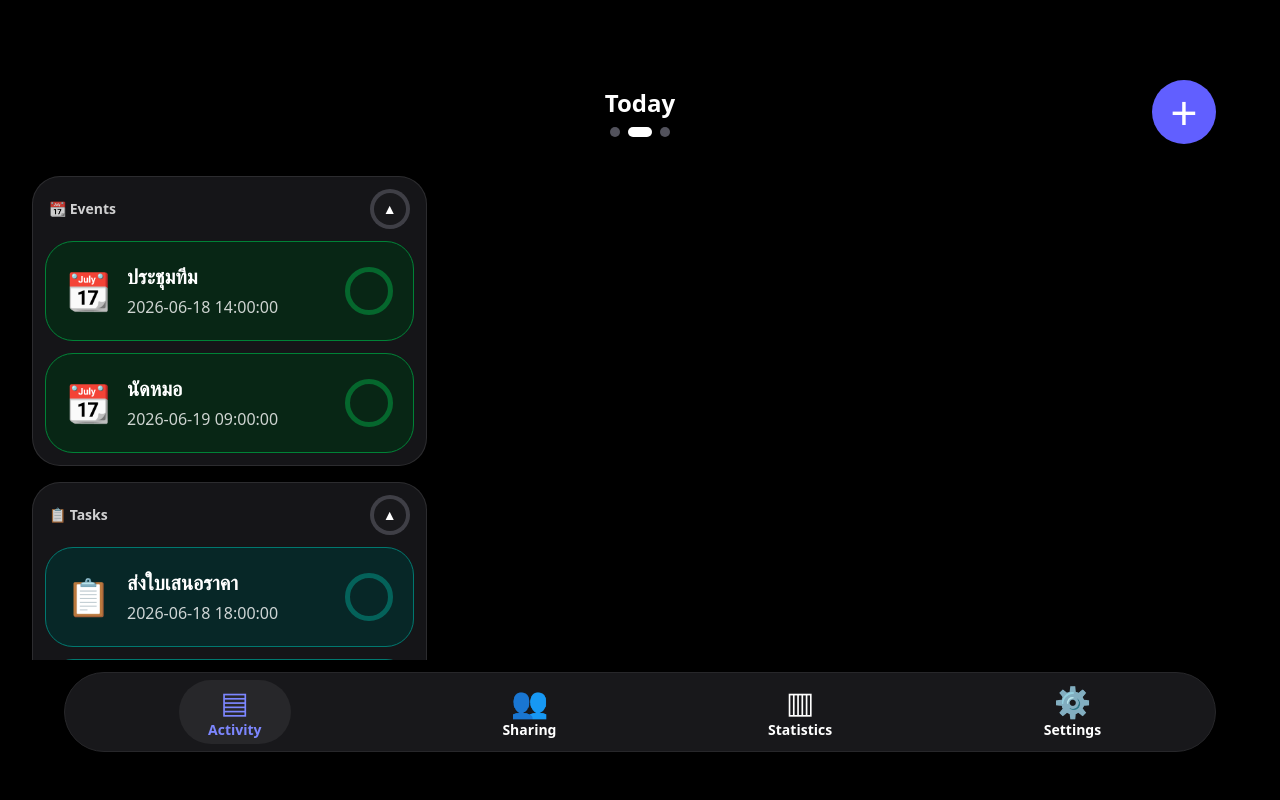
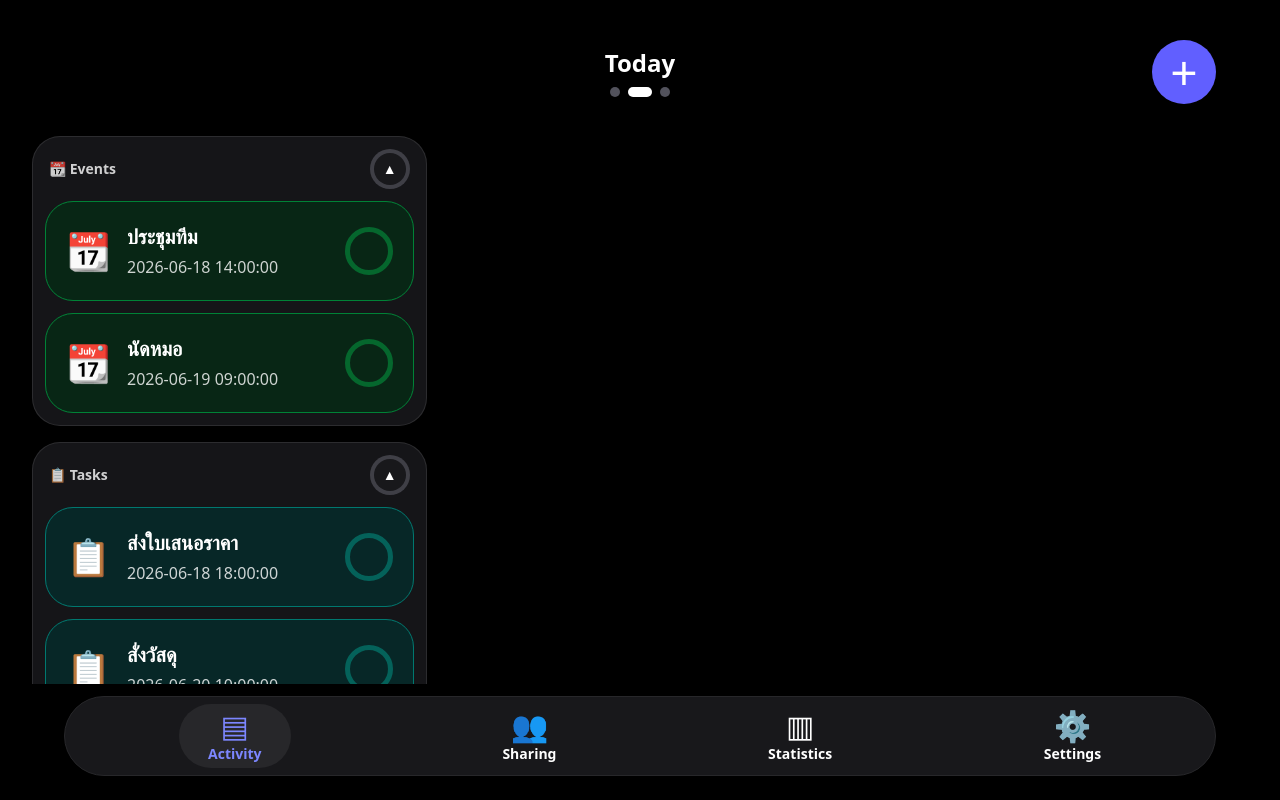
Before and after one commit to tartaryoungx/Life_OS, a Next.js app in the folder frontend/: page /today in a window 1280 px wide. Built offline with nearby package versions, Linux system fonts and the light colour scheme.

Commit message:
scoll fix

```diff
--- a/frontend/src/features/today/components/TodayScreen.tsx
+++ b/frontend/src/features/today/components/TodayScreen.tsx
@@ -12,7 +12,7 @@ export default function Today() {
   return (
     <main className="h-dvh overflow-hidden bg-black text-white">
       <div
-        className="mx-auto flex h-full w-full max-w-md flex-col overflow-y-auto px-4 pt-10 pb-6 md:max-w-7xl md:px-8"
+        className="mx-auto flex h-full w-full max-w-md flex-col overflow-y-auto px-4 md:max-w-7xl md:px-8"
         onTouchStart={handleTouchStart}
         onTouchEnd={handleTouchEnd}
       >
```
